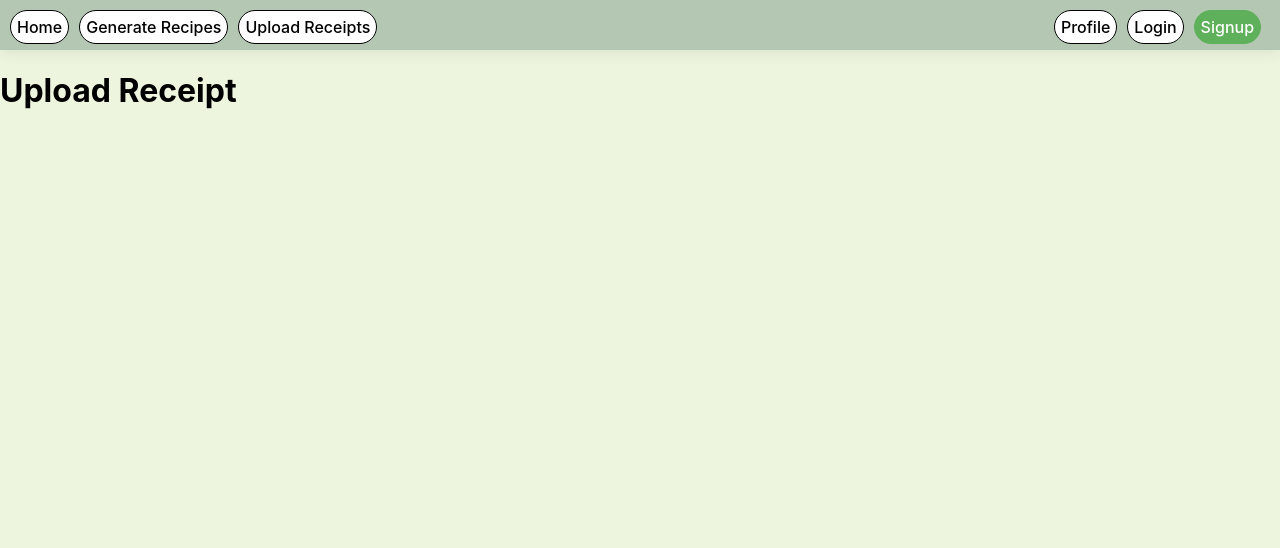
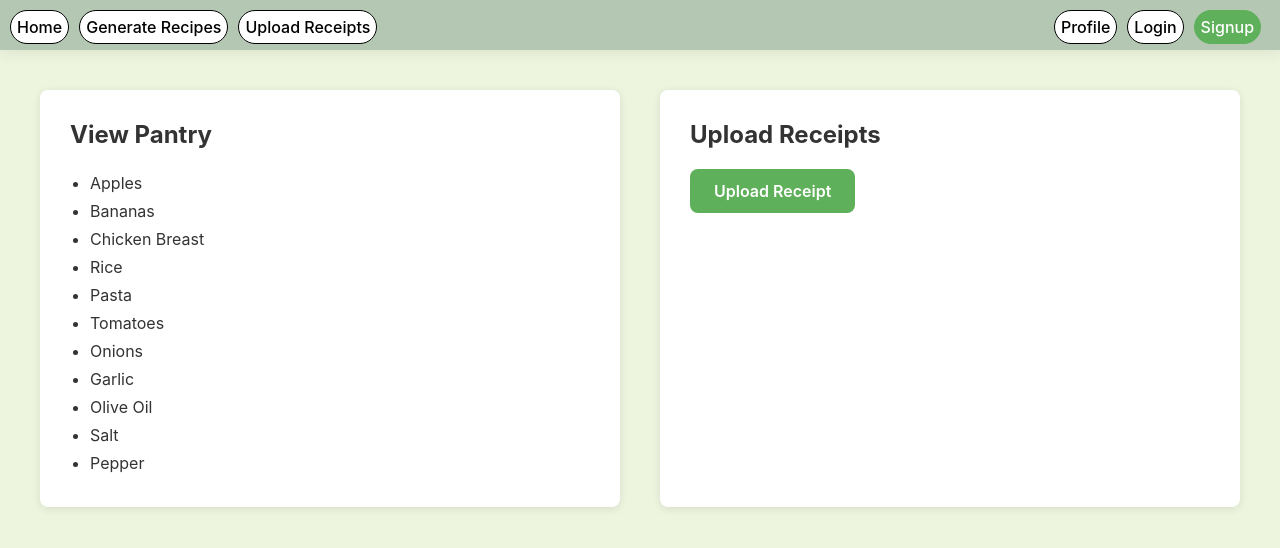
Before and after one commit to Devansh-Ojha/SaveBites, a React (Create React App) app in the folder frontend/: page /upload in a window 1280 px wide. Shown: the top 548 px of the page. Built offline with nearby package versions, Linux system fonts and the light colour scheme.

Commit message:
pantry modification

```diff
--- a/frontend/src/App.js
+++ b/frontend/src/App.js
@@ -1,4 +1,4 @@
-import Hero from './Hero.js';
+import Hero from './hero.js';
 import Navbar from './Navbar.js';
 import Signup from './Signup.js';
 import './App.css';
@@ -15,6 +15,19 @@ function App() {
   const [cuisines, setCuisines] = useState([]);
   const [appliances, setAppliances] = useState([]);
   const [allergens, setAllergens] = useState([]);
+  const [pantryItems, setPantryItems] = useState([
+    'Apples',
+    'Bananas',
+    'Chicken Breast',
+    'Rice',
+    'Pasta',
+    'Tomatoes',
+    'Onions',
+    'Garlic',
+    'Olive Oil',
+    'Salt',
+    'Pepper'
+  ]);
   const budgetState = useState(0);
   const difficultyState = useState("Beginner");
   const timeState = useState(0);
@@ -24,14 +37,13 @@ function App() {
       <div className="App">
 
         <Navbar />
-
         <Routes>
           <Route path="/" element={<Hero />}></Route>
           <Route path="/login" element={<Login />}></Route>
           <Route path="/signup" element={<Signup />}></Route>
           <Route path="/profile" element={<UserProfile name={"Tester"}/>}></Route>
-          <Route path="/upload" element={<UploadReceipts />}></Route>
-          <Route path="/generate" element={<Generate time={timeState[0] }difficulty={difficultyState[0]} budget={budgetState[0]} allergens={allergens} appliances={appliances} cuisines={cuisines}/>}></Route>
+          <Route path="/upload" element={<UploadReceipts pantryItems={pantryItems} setPantryItems={setPantryItems}/>}></Route>
+          <Route path="/generate" element={<Generate pantryItems={pantryItems} time={timeState[0]} difficulty={difficultyState[0]} budget={budgetState[0]} allergens={allergens} appliances={appliances} cuisines={cuisines}/>}></Route>
           <Route path="/recipes" element={<Recipes />}></Route>
           <Route path="/preferences" element={<Preferences timeState={timeState} difficultyState={difficultyState} budgetState={budgetState} setAllergens={setAllergens} setCuisines={setCuisines} setAppliances={setAppliances}/>}></Route>
         </Routes>
--- a/frontend/src/Generate.js
+++ b/frontend/src/Generate.js
@@ -1,12 +1,8 @@
 import { useState } from 'react';
 //import preferences from './Preferences.js';
 
-export default function Generate({ time, difficulty, budget, allergens, appliances, cuisines }) {
+export default function Generate({pantryItems, time, difficulty, budget, allergens, appliances, cuisines }) {
 	const [recipes, setRecipes] = useState([]);
-
-	// const testIngredients = Preferences.testIngredients;
-	// const testCuisines = Preferences.testCuisines;
-	const testIngredients = ["Tomato", "Egg", "Flour", "Oregano", "Ground Beef", "Cheese"];
 
 	function generateRecipe() {
 		let testRecipe = {
@@ -38,7 +34,7 @@ export default function Generate({ time, difficulty, budget, allergens, applianc
 			<div style={{position: "relative", left: "50px"}}>
 				<ul>
 					{
-						testIngredients.map( (item) => {
+						pantryItems.map( (item) => {
 							return (
 								<li>{item}</li>
 							)
--- a/frontend/src/Login.css
+++ b/frontend/src/Login.css
@@ -69,23 +69,6 @@
   box-shadow: 0 0 0 3px rgba(76, 175, 80, 0.15);
 }
 
-.btn-login {
-  font-family: -apple-system, BlinkMacSystemFont, "Segoe UI", Roboto, Helvetica, Arial, sans-serif;
-  font-size: 1rem;
-  font-weight: 600;
-  color: #ffffff;
-  background-color: #4CAF50;
-  border: none;
-  padding: 0.85rem;
-  border-radius: 8px;
-  cursor: pointer;
-  transition: background-color 0.2s ease;
-  margin-top: 0.5rem;
-}
-
-.btn-login:hover {
-  background-color: #43a047;
-}
 
 .signup-prompt {
   font-family: -apple-system, BlinkMacSystemFont, "Segoe UI", Roboto, Helvetica, Arial, sans-serif;
--- a/frontend/src/Login.js
+++ b/frontend/src/Login.js
@@ -1,5 +1,6 @@
 import { Link } from 'react-router-dom';
 import "./Login.css";
+import "./buttons.css";
 
 export default function Login() {
 	return (
@@ -23,7 +24,7 @@ export default function Login() {
 					</label>
 				</div>
 
-				<button type="submit" className="btn-login">Login</button>
+				<button type="submit" className="btn-primary">Login</button>
 			</form>
 
 			<p className="signup-prompt">
--- a/frontend/src/Navbar.css
+++ b/frontend/src/Navbar.css
@@ -29,33 +29,3 @@
   margin-left: auto;
   margin-right: 20px;
 }
-
-.navbar-link {
-  display: inline-flex;
-  align-items: center;
-  justify-content: center;
-  padding: 6px;
-  border-radius: 200px;;
-  border: 0.5px solid black;
-  background: white;
-  color: black;
-  font-weight: 500;
-  text-decoration: none;
-}
-
-.navbar-link:hover {
-  transform: translateY(-1px);
-  box-shadow: 0 8px 16px black;
-  background: #ffffff;
-}
-
-.navbar-link--primary {
-  background: #5fb05a;
-  color: #ffffff;
-  border-color: #5fb05a;
-}
-
-.navbar-link--primary:hover {
-  background: #4a9c45;
-  border-color: #4a9c45;
-}
--- a/frontend/src/Navbar.js
+++ b/frontend/src/Navbar.js
@@ -1,5 +1,6 @@
 import { Link } from "react-router-dom";
 import "./Navbar.css";
+import "./buttons.css";
 
 export default function Navbar() {
   return (
--- a/frontend/src/Signup.css
+++ b/frontend/src/Signup.css
@@ -61,23 +61,6 @@
   box-shadow: 0 0 0 3px rgba(76, 175, 80, 0.15);
 }
 
-.btn-signup {
-  font-family: -apple-system, BlinkMacSystemFont, "Segoe UI", Roboto, Helvetica, Arial, sans-serif;
-  font-size: 1rem;
-  font-weight: 600;
-  color: #ffffff;
-  background-color: #4CAF50;
-  border: none;
-  padding: 0.85rem;
-  border-radius: 8px;
-  cursor: pointer;
-  transition: background-color 0.2s ease;
-  margin-top: 0.5rem;
-}
-
-.btn-signup:hover {
-  background-color: #43a047;
-}
 
 .login-prompt {
   font-family: -apple-system, BlinkMacSystemFont, "Segoe UI", Roboto, Helvetica, Arial, sans-serif;
--- a/frontend/src/Signup.js
+++ b/frontend/src/Signup.js
@@ -1,4 +1,5 @@
 import "./Signup.css";
+import "./buttons.css";
 import { Link } from "react-router-dom";
 
 export default function Signup() {
@@ -35,7 +36,7 @@ export default function Signup() {
 						</label>
 					</div>
 
-					<button type="submit" className="btn-signup">Sign Up</button>
+					<button type="submit" className="btn-primary">Sign Up</button>
 
 				</form>
 				<p className="login-prompt">
--- a/frontend/src/UploadReceipts.css
+++ b/frontend/src/UploadReceipts.css
@@ -0,0 +1,41 @@
+.upload-receipt-page {
+  min-height: calc(100vh - 60px);
+  padding: 40px 20px;
+  background-color: #eef5df;
+}
+
+.upload-receipt-container {
+  max-width: 1200px;
+  margin: 0 auto;
+  display: flex;
+  gap: 40px;
+  height: 100%;
+}
+
+.pantry-section,
+.upload-section {
+  flex: 1;
+  background: white;
+  padding: 30px;
+  border-radius: 8px;
+  box-shadow: 0 2px 8px rgba(0, 0, 0, 0.1);
+}
+
+.pantry-section h2,
+.upload-section h2 {
+  margin-top: 0;
+  margin-bottom: 20px;
+  color: #333;
+  font-size: 24px;
+}
+
+.pantry-list {
+  list-style: disc;
+  padding-left: 20px;
+  margin: 0;
+}
+
+.pantry-item {
+  padding: 4px 0;
+  color: #333;
+}
--- a/frontend/src/UploadReceipts.js
+++ b/frontend/src/UploadReceipts.js
@@ -1,13 +1,29 @@
 import { useState } from 'react';
 import './UploadReceipts.css';
+import './buttons.css';
 
-export default function UploadReceipts() {
+export default function UploadReceipts({pantryItems,setPantryItems}) {
+
     return (
         <div className="upload-receipt-page">
-            <h1>Upload Receipt</h1>
-            {
-
-            }
+            <div className="upload-receipt-container">
+                <div className="pantry-section">
+                    <h2>View Pantry</h2>
+                    <ul className="pantry-list">
+                        {pantryItems.map((item, index) => (
+                            <li key={index} className="pantry-item">
+                                {item}
+                            </li>
+                        ))}
+                    </ul>
+                </div>
+                <div className="upload-section">
+                    <h2>Upload Receipts</h2>
+                    <button className="btn-primary">
+                        Upload Receipt
+                    </button>
+                </div>
+            </div>
         </div>
     );
 }
```
